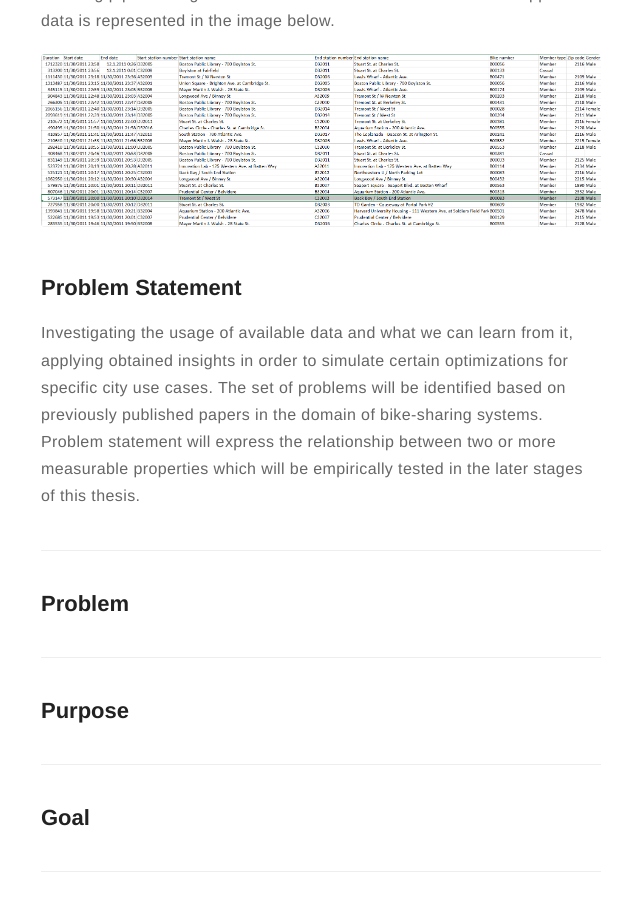
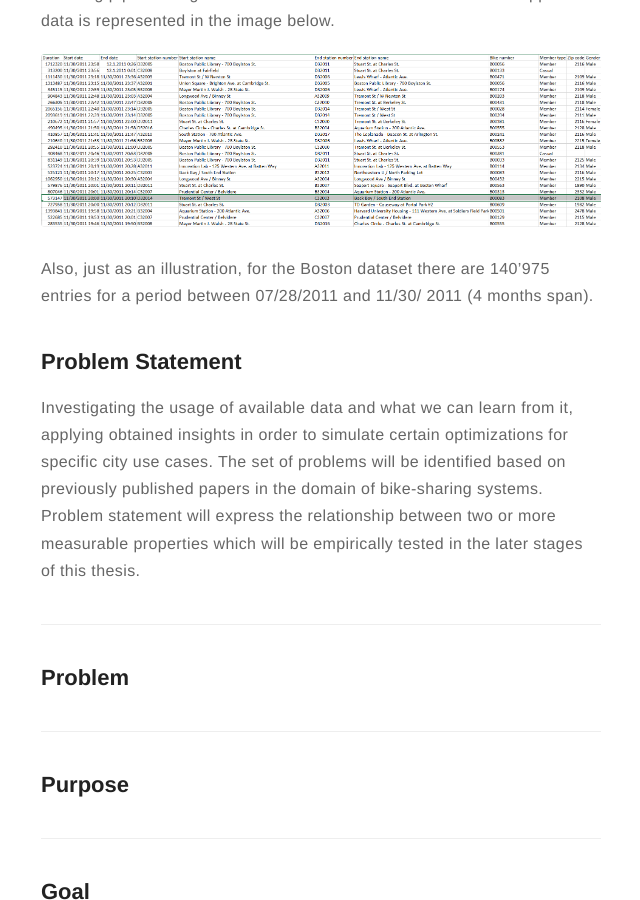
Before and after one commit to dljubenk/dljubenk.github.io, a Jekyll site: the page built from _posts/2019-02-01-project-description.markdown, in a window 1280 px wide and 900 px high, scrolled down 2727 px. Shown: the whole window, without its empty margins (319-959 px from the left). Built offline with Jekyll 4.4.1, drawn with Linux system fonts in a browser that asks for light colours; comment, search, counter and statistics services are not loaded.

Commit message:
Update 2019-02-01-project-description.markdown

```diff
--- a/_posts/2019-02-01-project-description.markdown
+++ b/_posts/2019-02-01-project-description.markdown
@@ -62,6 +62,8 @@ For example, Boston area datasets provided by [BLUEbikes](https://www.bluebikes.
 
 ![Markdown Image][3]
 
+Also, just as an illustration, for the Boston dataset there are 140'975 entries for a period between 07/28/2011 and 11/30/ 2011 (4 months span).
+
 ## Problem Statement
 
 Investigating the usage of available data and what we can learn from it, applying obtained insights in order to simulate certain optimizations for specific city use cases. The set of problems will be identified based on previously published papers in the domain of bike-sharing systems.
```
